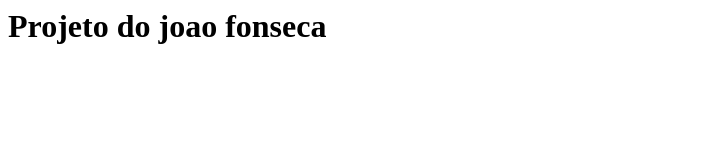
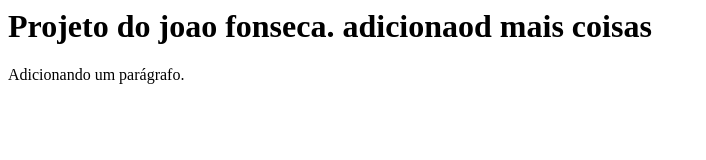
Before and after one commit to CaioRagazzi/Meu-Site, a plain HTML site: page index.html in a window 1280 px wide. Shown: the whole page, without its empty margins (0-706 px from the left). Drawn offline with Linux system fonts and the light colour scheme.

Commit message:
adicionado paragrafo

```diff
--- a/index.html
+++ b/index.html
@@ -4,7 +4,8 @@
 	</head>
 
 	<body>
-	<h1>Projeto do joao fonseca</h1>
+	<h1>Projeto do joao fonseca. adicionaod mais coisas</h1>
+	<p>Adicionando um parágrafo.</p>
 	</body>
 
 </html>
```
